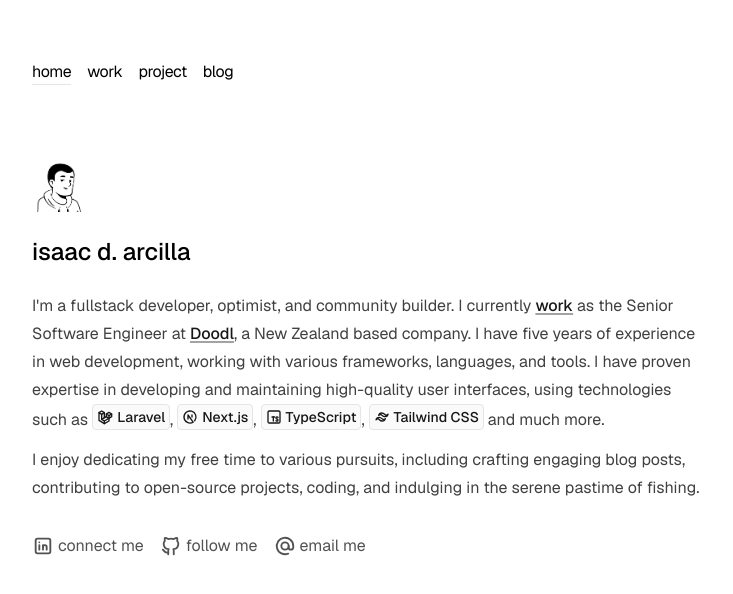
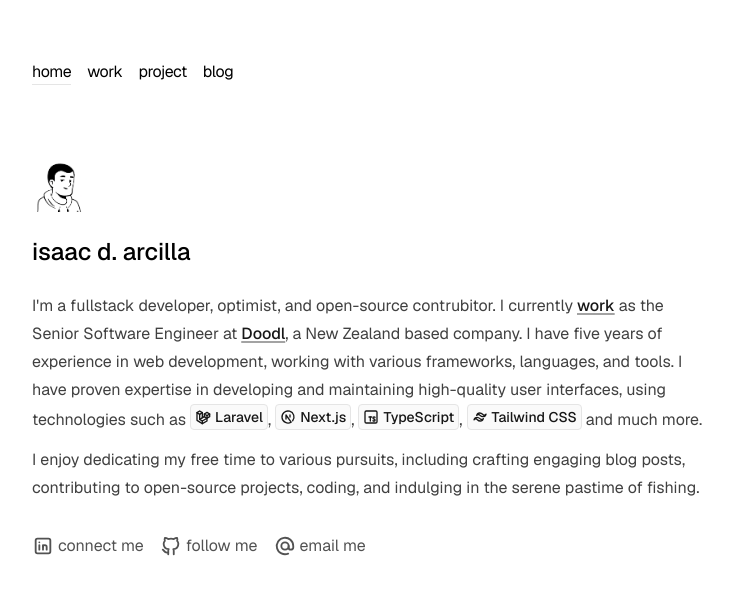
Before and after one commit to isaacdarcilla/isaacdarcilla.com, a Next.js app: page / in a window 1280 px wide. Shown: the top 594 px of the page, without its empty margins (272-1005 px from the left). Built offline with nearby package versions, Linux system fonts and the light colour scheme.

Commit message:
fix: scripts

```diff
--- a/app/page.tsx
+++ b/app/page.tsx
@@ -7,7 +7,7 @@ export default function Page() {
       <Image src="/avatar.png" width={60} height={60} alt="Avatar" className="mb-6 rounded-md" />
       <h1 className="font-medium text-2xl mb-6 tracking-normal">isaac d. arcilla</h1>
       <p className="prose prose-neutral dark:prose-invert">
-        I'm a fullstack developer, optimist, and community builder.
+        I'm a fullstack developer, optimist, and open-source contrubitor.
         I currently <Link href="/work">work</Link> as the Senior Software Engineer at <Link href="/work">Doodl</Link>, a New Zealand based company.
         I have five years of experience in web development, working with various frameworks, languages, and tools.
         I have proven expertise in developing and maintaining high-quality user interfaces, using technologies
--- a/package.json
+++ b/package.json
@@ -2,8 +2,7 @@
   "private": true,
   "scripts": {
     "dev": "next dev --turbo",
-    "build": "npm run setup && next build",
-    "build-only": "next build",
+    "build": "next build",
     "start": "next start",
     "setup": "node ./setup.mjs",
     "lint": "next lint",
```
